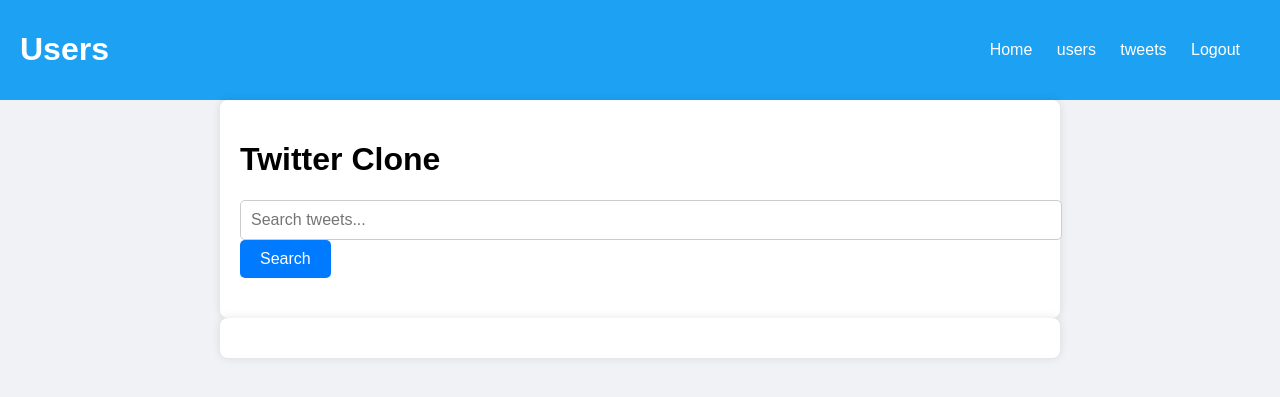
After one commit to Aswathy6754/Assignment3, a FastAPI app: template templates/tweet.html in a window 1280 px wide. The commit adds this page. Shown: the top 397 px of the page. Run offline with FastAPI, Linux system fonts and the light colour scheme; the template is opened without the code that fills it, so the values that code supplies are empty.

Commit message:
Add the ability to search for content in tweets (match against the beginning of the tweet only)

```diff
--- a/templates/feed.html
+++ b/templates/feed.html
@@ -11,8 +11,9 @@
         <h1>Twitter Feed</h1>
         <nav>
             <ul>
-                <li><a href="#">Home</a></li>
-                <li><a href="#">Profile</a></li>
+                <li><a href="/">Home</a></li>
+                <li><a href="/user">users</a></li>
+                <li><a href="#">tweets</a></li>
                 <li><a href="#">Logout</a></li>
             </ul>
         </nav>
--- /dev/null
+++ b/templates/tweet.html
@@ -0,0 +1,95 @@
+<!DOCTYPE html>
+<html lang="en">
+<head>
+    <meta charset="UTF-8">
+    <meta name="viewport" content="width=device-width, initial-scale=1.0">
+    <title>Twitter Clone</title>
+    <link rel="stylesheet" href="/static/users-styles.css">
+
+    <style>
+        /* Add your CSS styles for the page layout, tweets, search bar, etc. */
+        body {
+            font-family: Arial, sans-serif;
+            margin: 0;
+            padding: 0;
+            background-color: #f0f2f5;
+        }
+
+        .container {
+            max-width: 800px;
+            margin: 0 auto;
+            padding: 20px;
+            background-color: #fff;
+            border-radius: 8px;
+            box-shadow: 0 0 10px rgba(0, 0, 0, 0.1);
+        }
+
+        .tweet {
+            border-bottom: 1px solid #ccc;
+            padding: 10px 0;
+        }
+
+        .tweet-content {
+            font-size: 16px;
+            margin-bottom: 10px;
+        }
+
+        .search-bar {
+            margin-bottom: 20px;
+        }
+
+        .search-bar input[type="text"] {
+            width: 100%;
+            padding: 10px;
+            font-size: 16px;
+            border-radius: 5px;
+            border: 1px solid #ccc;
+        }
+
+        .search-bar button {
+            padding: 10px 20px;
+            font-size: 16px;
+            background-color: #007bff;
+            color: #fff;
+            border: none;
+            border-radius: 5px;
+            cursor: pointer;
+        }
+    </style>
+</head>
+<body>
+    <header>
+        <h1>Users</h1>
+        <nav>
+            <ul>
+                <li><a href="/">Home</a></li>
+                <li><a href="/user">users</a></li>
+                <li><a href="#">tweets</a></li>
+                <li><a href="#">Logout</a></li>
+            </ul>
+        </nav>
+    </header>
+    <div class="container">
+        <h1>Twitter Clone</h1>
+
+        <!-- Search bar -->
+        <div class="search-bar">
+            <form action="/post/tweets" method="GET">
+                <input type="text" name="query" placeholder="Search tweets...">
+                <button type="submit">Search</button>
+            </form>
+        </div>
+
+    </div>
+    <div class="container">
+
+        {% for tweet in tweets %}
+            <div class="tweet">
+                <p class="tweet-content">{{ tweet.tweet }}</p>
+                <p class="tweet-author">Author: {{ tweet.createdBy }}</p>
+                <p class="tweet-created-at">Created at: {{ tweet.createdAt }}</p>
+            </div>
+        {% endfor %}
+    </div>
+</body>
+</html>
--- a/templates/users.html
+++ b/templates/users.html
@@ -16,7 +16,8 @@
         <nav>
             <ul>
                 <li><a href="/">Home</a></li>
-                <li><a href="#">Profile</a></li>
+                <li><a href="/user">users</a></li>
+                <li><a href="#">tweets</a></li>
                 <li><a href="#">Logout</a></li>
             </ul>
         </nav>
```
Also changed, not shown: app/routes/post.py (+37 -1 lines).
